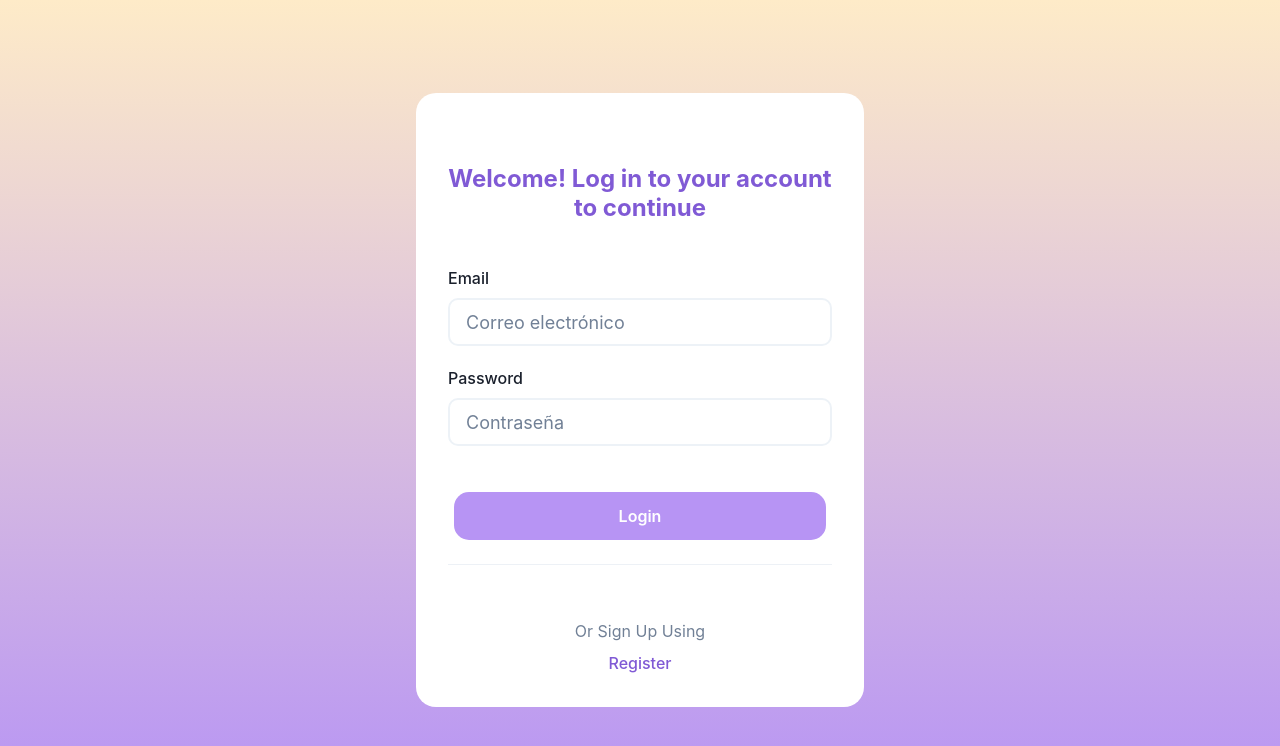
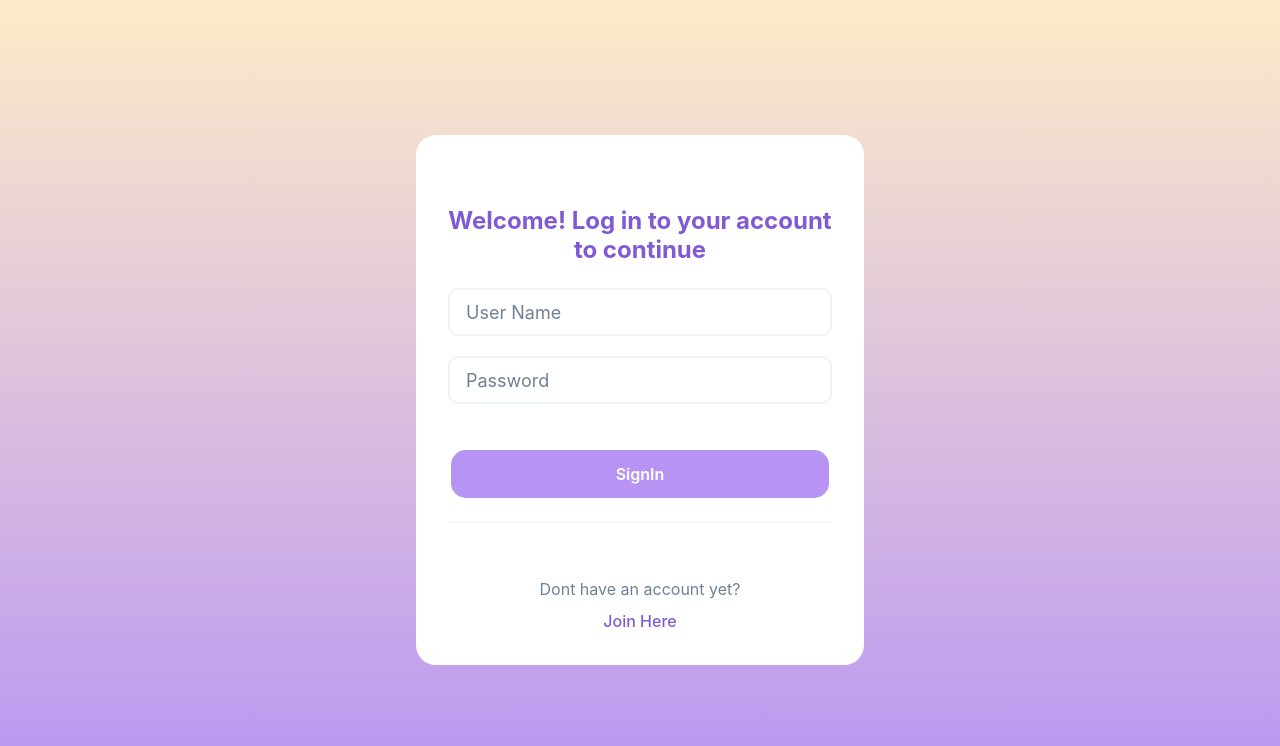
Before and after one commit to rodval/quiz-app-nextjs, a Next.js app: page / in a window 1280 px wide. Shown: the top 746 px of the page. Built offline with nearby package versions, Linux system fonts and the light colour scheme.

Commit message:
:recycle: change auth process

```diff
--- a/src/interfaces/API/Auth/ISignIn.ts
+++ b/src/interfaces/API/Auth/ISignIn.ts
@@ -1,4 +1,4 @@
 export interface ISignIn {
-  email: string;
+  user: string;
   password: string;
 }
--- a/src/pages/index.tsx
+++ b/src/pages/index.tsx
@@ -1,5 +1,5 @@
 import Head from 'next/head';
-import Login from './login';
+import SignIn from './signin';
 
 export default function Home() {
   return (
@@ -10,7 +10,7 @@ export default function Home() {
         <link rel="icon" href="/favicon.ico" />
       </Head>
       <main>
-        <Login />
+        <SignIn />
       </main>
     </>
   );
--- a/src/pages/quiz/questions/index.tsx
+++ b/src/pages/quiz/questions/index.tsx
@@ -1,5 +1,5 @@
 import { SimpleGrid, Flex, Card, CardBody, Stack, Text, Box, Center, Button, Img } from '@chakra-ui/react';
-import { SaveUserQuiz, UseTokenStore } from '@/services';
+import { SaveUserQuizService, UseTokenStore } from '@/services';
 import { AnswerButton } from '@/components';
 import { IQuestion } from '@/interfaces/API';
 import { useState, useEffect } from 'react';
@@ -23,8 +23,8 @@ const Questions = (props: QuestionsProps) => {
   const [isFeedbackTime, setIsFeedbackTime] = useState(false);
   const question = questions[currentQuestion];
 
-  const { mutate: SaveQuiz } = useMutation(SaveUserQuiz, {
-    onSuccess: (response) => {
+  const { mutate: SaveQuiz } = useMutation(SaveUserQuizService, {
+    onSuccess: () => {
       router.push(ROUTES.CATEGORIES);
     },
   });
--- /dev/null
+++ b/src/pages/signin/index.tsx
@@ -0,0 +1,99 @@
+import { Heading, HStack, Stack, FormControl, Flex, Input, Button, Link, Divider, Box, Text } from '@chakra-ui/react';
+import { ISignIn } from '@/interfaces/API';
+import { SignInService, UseTokenStore } from '@/services';
+import { useForm } from 'react-hook-form';
+import { useMutation } from 'react-query';
+import { useRouter } from 'next/router';
+import ROUTES from '@/constants/routes';
+
+export default function SignIn() {
+  const router = useRouter();
+  const { register, handleSubmit } = useForm<ISignIn>();
+  const { setToken } = UseTokenStore((tokenStore) => tokenStore);
+  const { mutate: signInUser } = useMutation(SignInService, {
+    onSuccess: (response) => {
+      setToken(response.data.result);
+
+      router.push(ROUTES.CATEGORIES);
+    },
+  });
+  const onSubmit = (data: ISignIn) => {
+    signInUser(data);
+  };
+
+  return (
+    <>
+      <HStack w="full" h="100vh">
+        <Box
+          w="100%"
+          h="100%"
+          bgGradient={[
+            'linear(to-tr, teal.300, yellow.400)',
+            'linear(to-t, blue.200, teal.500)',
+            'linear(to-b, orange.100, purple.300)',
+          ]}>
+          <Flex w="full" h="full" alignItems="center" justifyContent="center">
+            <Stack w="full" maxW="md" spacing={6} p={8} backgroundColor={'white'} borderRadius="20px">
+              <Heading fontSize="2xl" color="purple.500" fontWeight={700} textAlign="center" marginTop="40px">
+                Welcome! Log in to your account to continue
+              </Heading>
+              <form onSubmit={handleSubmit(onSubmit)}>
+                <FormControl>
+                  <Input
+                    placeholder="User Name"
+                    size="lg"
+                    variant="filled"
+                    backgroundColor="white"
+                    borderColor="gray.100"
+                    borderRadius={10}
+                    id="user"
+                    type="name"
+                    {...register('user', {
+                      required: 'This is required',
+                    })}
+                    marginBottom="20px"
+                  />
+                  <Input
+                    type="password"
+                    placeholder="Password"
+                    size="lg"
+                    variant="filled"
+                    backgroundColor="white"
+                    borderColor="gray.100"
+                    borderRadius={10}
+                    id="password"
+                    {...register('password', {
+                      required: 'This is required',
+                    })}
+                  />
+                </FormControl>
+                <Flex justifyContent="center" marginTop={30}>
+                  <Button
+                    mt={4}
+                    px={165}
+                    py={6}
+                    colorScheme="teal"
+                    backgroundColor={'purple.300'}
+                    _hover={{ bg: 'purple.200' }}
+                    borderRadius={15}
+                    type="submit">
+                    SignIn
+                  </Button>
+                </Flex>
+              </form>
+              <Divider />
+              <Flex flexDirection={'column'} alignItems="center">
+                <Text color="gray.500" marginTop={30} marginBottom={2}>
+                  Dont have an account yet?
+                </Text>
+                <Link color="purple.500" fontWeight={500} href={ROUTES.AUTH.SIGNUP}>
+                  Join Here
+                </Link>
+              </Flex>
+            </Stack>
+          </Flex>
+        </Box>
+      </HStack>
+    </>
+  );
+}
--- a/src/pages/login/index.tsx
+++ b/src/pages/signup/index.tsx
@@ -1,37 +1,31 @@
-import {
-  Heading,
-  HStack,
-  Stack,
-  FormControl,
-  Flex,
-  FormLabel,
-  Input,
-  Button,
-  Link,
-  Divider,
-  Box,
-  Text,
-} from '@chakra-ui/react';
-import { ISignIn } from '@/interfaces/API';
-import { SignIn, UseTokenStore } from '@/services';
+import { Heading, HStack, Stack, FormControl, Flex, Input, Button, Link, Divider, Box, Text, useToast } from '@chakra-ui/react';
+import { ISignUp } from '@/interfaces/API';
+import { signUpService } from '@/services';
 import { useForm } from 'react-hook-form';
 import { useMutation } from 'react-query';
 import { useRouter } from 'next/router';
 import ROUTES from '@/constants/routes';
 
-export default function Login() {
+export default function SignUp() {
   const router = useRouter();
-  const { register, handleSubmit } = useForm<ISignIn>();
-  const { setToken } = UseTokenStore((tokenStore) => tokenStore);
-  const { mutate: loginUser } = useMutation(SignIn, {
-    onSuccess: (response) => {
-      setToken(response.data.result);
-
-      router.push(ROUTES.CATEGORIES);
+  const toast = useToast();
+  const { register, handleSubmit } = useForm<ISignUp>();
+  const { mutate: signUpUser } = useMutation(signUpService, {
+    onSuccess: () => {
+      toast({
+        title: 'Account created.',
+        description: "We've created your account for you.",
+        status: 'success',
+        duration: 2000,
+        isClosable: false,
+        onCloseComplete: () => {
+          router.push(ROUTES.HOME);
+        },
+      });
     },
   });
-  const onSubmit = (data: ISignIn) => {
-    loginUser(data);
+  const onSubmit = (data: ISignUp) => {
+    signUpUser(data);
   };
 
   return (
@@ -52,27 +46,51 @@ export default function Login() {
               </Heading>
               <form onSubmit={handleSubmit(onSubmit)}>
                 <FormControl>
-                  <FormLabel htmlFor="email" marginTop="20px">
-                    Email
-                  </FormLabel>
                   <Input
-                    placeholder="Correo electrónico"
+                    placeholder="First Name"
                     size="lg"
                     variant="filled"
                     backgroundColor="white"
                     borderColor="gray.100"
                     borderRadius={10}
-                    id="email"
+                    id="firstName"
                     type="name"
-                    {...register('email', {
+                    {...register('firstName', {
                       required: 'This is required',
                     })}
                     marginBottom="20px"
                   />
-                  <FormLabel htmlFor="password">Password</FormLabel>
+                  <Input
+                    placeholder="Last Name"
+                    size="lg"
+                    variant="filled"
+                    backgroundColor="white"
+                    borderColor="gray.100"
+                    borderRadius={10}
+                    id="lastName"
+                    type="name"
+                    {...register('lastName', {
+                      required: 'This is required',
+                    })}
+                    marginBottom="20px"
+                  />
+                  <Input
+                    placeholder="User Name"
+                    size="lg"
+                    variant="filled"
+                    backgroundColor="white"
+                    borderColor="gray.100"
+                    borderRadius={10}
+                    id="userName"
+                    type="name"
+                    {...register('userName', {
+                      required: 'This is required',
+                    })}
+                    marginBottom="20px"
+                  />
                   <Input
                     type="password"
-                    placeholder="Contraseña"
+                    placeholder="Password"
                     size="lg"
                     variant="filled"
                     backgroundColor="white"
@@ -94,17 +112,17 @@ export default function Login() {
                     _hover={{ bg: 'purple.200' }}
                     borderRadius={15}
                     type="submit">
-                    Login
+                    SignUp
                   </Button>
                 </Flex>
               </form>
               <Divider />
               <Flex flexDirection={'column'} alignItems="center">
                 <Text color="gray.500" marginTop={30} marginBottom={2}>
-                  Or Sign Up Using{' '}
+                  Dont have an account yet?
                 </Text>
-                <Link color="purple.500" fontWeight={500}>
-                  Register
+                <Link color="purple.500" fontWeight={500} href={ROUTES.AUTH.SIGNIN}>
+                  Join Here
                 </Link>
               </Flex>
             </Stack>
--- a/src/services/index.ts
+++ b/src/services/index.ts
@@ -1,5 +1,6 @@
-export { default as SignIn } from './signInService';
+export { default as SignInService } from './signInService';
+export { default as signUpService } from './signUpService';
 export { GetCategories, GetUserCategories } from './categoryQuizService';
 export { default as GetQuestions } from './questionService';
 export { default as UseTokenStore } from './tokenStore';
-export { default as SaveUserQuiz } from './userQuizService';
+export { default as SaveUserQuizService } from './userQuizService';
--- a/src/services/signInService.ts
+++ b/src/services/signInService.ts
@@ -2,13 +2,13 @@ import axios from 'axios';
 import ENDPOINTS from '@/constants/endpoints';
 import { ISignIn, IApiResponse } from '@/interfaces/API';
 
-const SignIn = async ({ email, password }: ISignIn) => {
-  const data = await axios.post<IApiResponse>(ENDPOINTS.AUTH.LOGIN, {
-    email,
+const SignInService = async ({ user, password }: ISignIn) => {
+  const data = await axios.post<IApiResponse>(ENDPOINTS.AUTH.SIGNIN, {
+    user,
     password,
   });
 
   return data;
 };
 
-export default SignIn;
+export default SignInService;
--- /dev/null
+++ b/src/services/signUpService.ts
@@ -0,0 +1,17 @@
+import axios from 'axios';
+import ENDPOINTS from '@/constants/endpoints';
+import { IApiResponse, ISignUp } from '@/interfaces/API';
+
+const SignUpService = async ({ firstName, lastName, userName, email = '', password }: ISignUp) => {
+  const data = await axios.post<IApiResponse>(ENDPOINTS.AUTH.SIGNUP, {
+    firstName,
+    lastName,
+    userName,
+    email,
+    password,
+  });
+
+  return data;
+};
+
+export default SignUpService;
--- a/src/services/userQuizService.ts
+++ b/src/services/userQuizService.ts
@@ -2,7 +2,7 @@ import axios from 'axios';
 import ENDPOINTS from '@/constants/endpoints';
 import { IUserQuizRequest, IApiResponse } from '@/interfaces/API';
 
-const SaveUserQuiz = async ({ score, categoryQuizId, token }: IUserQuizRequest) => {
+const SaveUserQuizService = async ({ score, categoryQuizId, token }: IUserQuizRequest) => {
   const config = {
     headers: {
       Authorization: `Bearer ${token}`,
@@ -21,4 +21,4 @@ const SaveUserQuiz = async ({ score, categoryQuizId, token }: IUserQuizRequest)
   return response;
 };
 
-export default SaveUserQuiz;
+export default SaveUserQuizService;
```
Also changed, not shown: src/pages/rank/index.tsx (+5 -2 lines).
